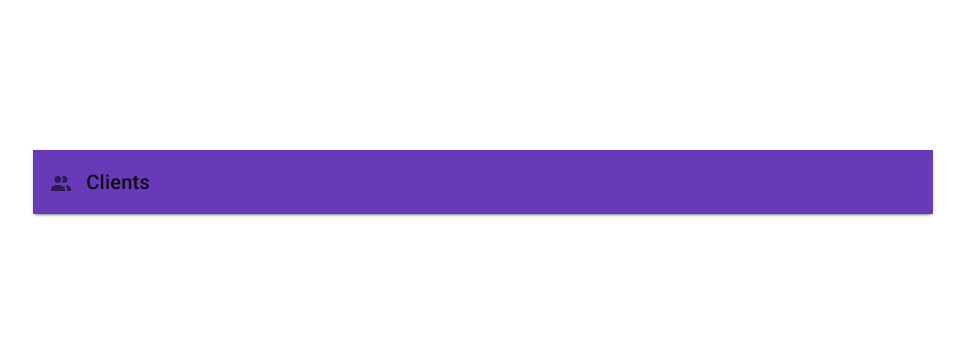
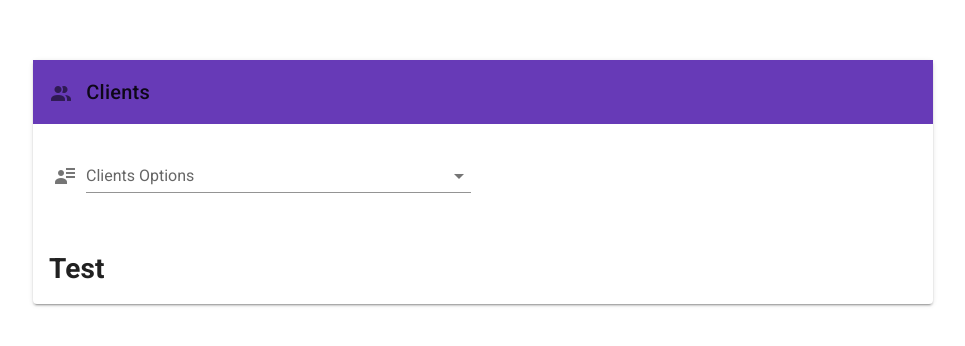
Before and after one commit to arthurlba1/data-base-procedures-clients, a Vue app in the folder frontend/: page /home in a window 1280 px wide. Shown: the part 218-564 px from the top of the page, without its empty margins (157-1122 px from the left). Built offline with nearby package versions, Linux system fonts and the light colour scheme.

Commit message:
card component

```diff
--- a/frontend/src/components/ClientCardComponent.vue
+++ b/frontend/src/components/ClientCardComponent.vue
@@ -16,12 +16,37 @@
                 </v-toolbar-title>
             </v-toolbar>
         </v-card-title>
+        <v-card-actions>
+            <client-menu-component
+                :crud="options"
+            />
+        </v-card-actions>
+        <v-card-text>
+            <v-list>
+                <client-list-component
+                />
+            </v-list>
+        </v-card-text>
     </v-card>
 </template>
 
 <script>
+import ClientMenuComponent from '../components/ClientMenuComponent.vue'
+import ClientListComponent from './ClientListComponent.vue'
 
 export default {
-    name: 'ClientCardComponent'
+    name: 'ClientCardComponent',
+    components: {
+        ClientMenuComponent,
+        ClientListComponent
+    },
+    data: () => ({
+       options: [
+            'Create Client',
+            'View Client',
+            'Update Client',
+            'Delete Client'
+        ],
+    }),
 }
 </script>
```
